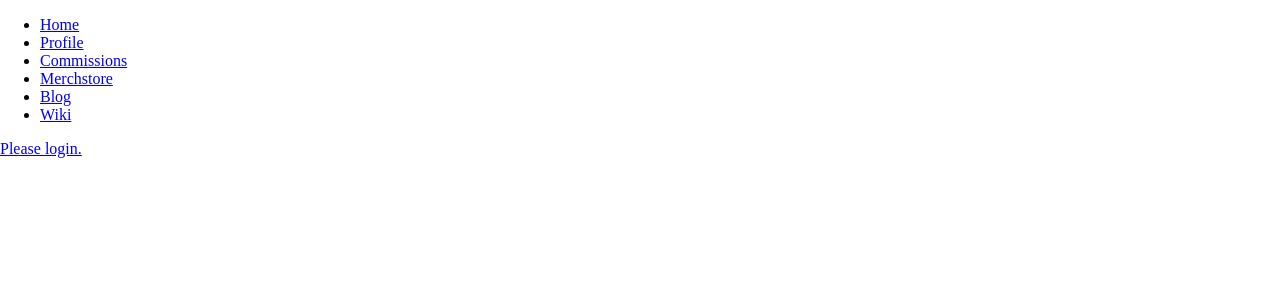
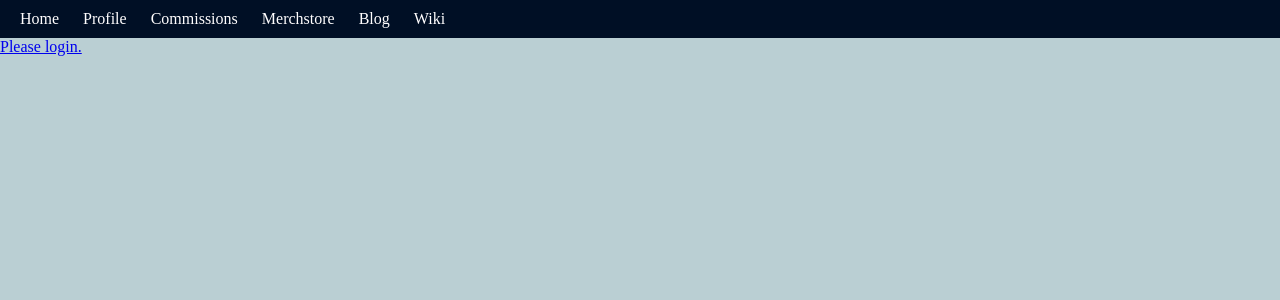
Before and after one commit to gianvalen/hobbysite-F-9, a Django app: page /blog/articles/ in a window 1280 px wide. Shown: the top 300 px of the page. Run offline with Django 5.2, Linux system fonts and the light colour scheme.

Commit message:
Modified main.css

```diff
--- a/hobbysite/static/css/main.css
+++ b/hobbysite/static/css/main.css
@@ -1,7 +1,59 @@
-* { box-sizing: border-box }
-
-html, body {
+* {
+    box-sizing: border-box;
     margin: 0;
     padding: 0;
+}
 
+nav {
+    background-color: #000f25;
+    padding: 10px 20px;
 }
+
+nav ul {
+    list-style-type: none;
+    margin: 0;
+    padding: 0;
+}
+
+nav ul li {
+    display: inline-block;
+    margin-right: 20px;
+}
+
+nav ul li a {
+    color: #fffeff;
+    text-decoration: none;
+    transition: color 0.3s;
+}
+
+nav ul li a:hover {
+    color: #ffc107;
+}
+
+#user-authentication {
+    margin-top: 20px;
+    padding-left: 20px;
+}
+
+/* Page heading styles */
+h1, h2 {
+    margin-top: 20px;
+    margin-left: 10px;
+    font-family: 'Playfair Display', serif;
+}
+
+h2 {
+    margin-top: 2px;
+    margin-left: 0px;
+    font-size: 1.5em;
+}
+
+#content {
+    padding: 20px;
+    border-radius: 8px;
+    margin: 20px;
+}
+
+body {
+    background-color: #bacfd3;
+}
```
